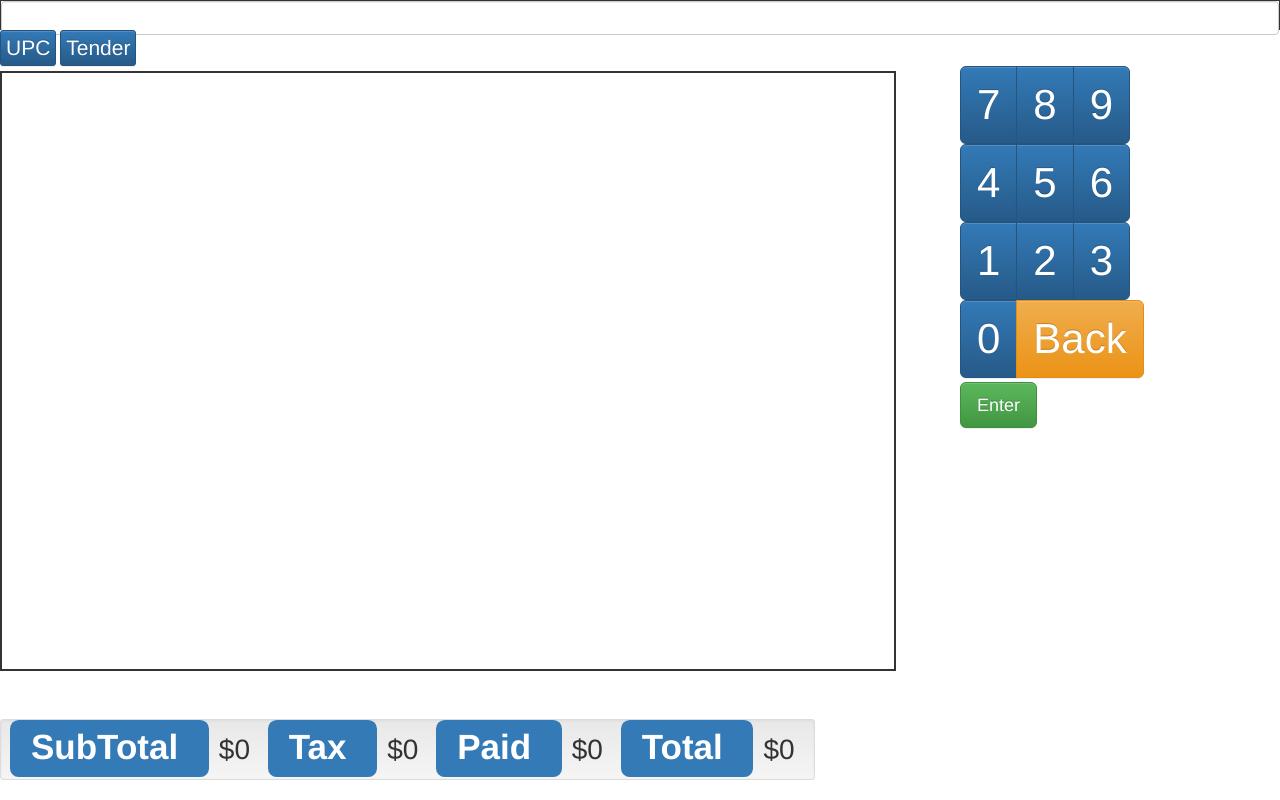
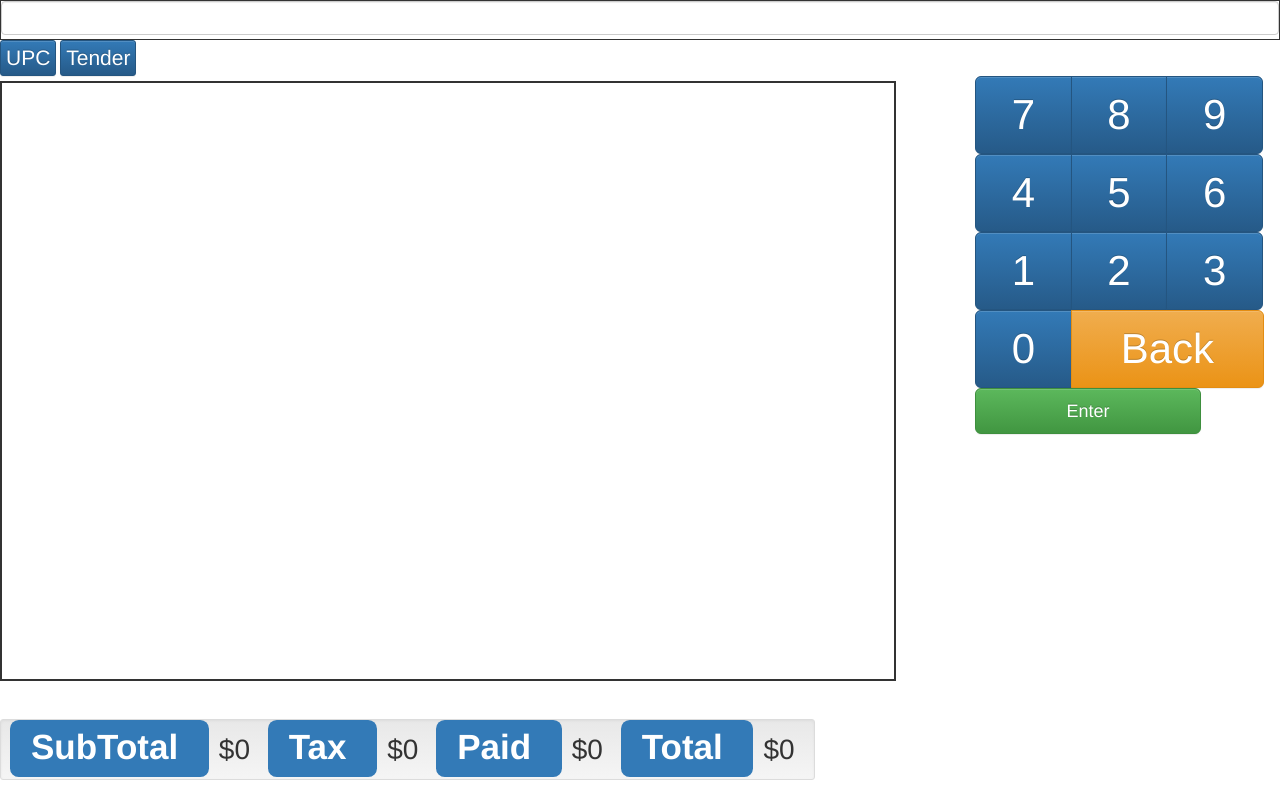
Before and after one commit to maxolasersquad/orthosie, a Django app: page /register/ in a window 1280 px wide. Run offline with Django 3.2, Linux system fonts and the light colour scheme; data comes from the database, SQL or seed files in the repository; data that the repository does not hold is empty; some libraries are stand-ins or nearby versions.

Commit message:
More Bootstrap goodness on the register interface.

```diff
--- a/static/css/register.css
+++ b/static/css/register.css
@@ -19,7 +19,7 @@
 
 #input {
   border: 1px solid;
-  height: 30px;
+  height: 40px;
 }
 
 #transactions {
--- a/templates/register/index.html
+++ b/templates/register/index.html
@@ -54,7 +54,7 @@
     <div id='tender'>
 {%include "register/ringtype.html" %}
     </div>
-    <div id='transactions'>
+    <div id='transactions' class="container">
 {% include "register/transactions.html" %}
     </div>
     <div id='totals'>
--- a/templates/register/numpad.html
+++ b/templates/register/numpad.html
@@ -19,27 +19,27 @@
 
 <div id='numpad'>
   <div id='numpad_numbers'>
-    <div id='first_row' class='btn-group'>
-      <button class='btn btn-primary btn-lg numpad_number' onclick='Orthosie.input.append(7);'>7</button>
-      <button class='btn btn-primary btn-lg numpad_number' onclick='Orthosie.input.append(8);'>8</button>
-      <button class='btn btn-primary btn-lg numpad_number' onclick='Orthosie.input.append(9);'>9</button>
+    <div id='first_row' class='btn-group col-xs-12'>
+      <button class='btn btn-primary btn-lg numpad_number col-xs-4' onclick='Orthosie.input.append(7);'>7</button>
+      <button class='btn btn-primary btn-lg numpad_number col-xs-4' onclick='Orthosie.input.append(8);'>8</button>
+      <button class='btn btn-primary btn-lg numpad_number col-xs-4' onclick='Orthosie.input.append(9);'>9</button>
     </div>
-    <div id='second_row' class='btn-group'>
-      <button class='btn btn-primary btn-lg numpad_number' onclick='Orthosie.input.append(4);'>4</button>
-      <button class='btn btn-primary btn-lg numpad_number' onclick='Orthosie.input.append(5);'>5</button>
-      <button class='btn btn-primary btn-lg numpad_number' onclick='Orthosie.input.append(6);'>6</button>
+    <div id='second_row' class='btn-group col-xs-12'>
+      <button class='btn btn-primary btn-lg numpad_number col-xs-4' onclick='Orthosie.input.append(4);'>4</button>
+      <button class='btn btn-primary btn-lg numpad_number col-xs-4' onclick='Orthosie.input.append(5);'>5</button>
+      <button class='btn btn-primary btn-lg numpad_number col-xs-4' onclick='Orthosie.input.append(6);'>6</button>
     </div>
-    <div id='third_row' class='btn-group'>
-      <button class='btn btn-primary btn-lg numpad_number' onclick='Orthosie.input.append(1);'>1</button>
-      <button class='btn btn-primary btn-lg numpad_number' onclick='Orthosie.input.append(2);'>2</button>
-      <button class='btn btn-primary btn-lg numpad_number' onclick='Orthosie.input.append(3);'>3</button>
+    <div id='third_row' class='btn-group col-xs-12'>
+      <button class='btn btn-primary btn-lg numpad_number col-xs-4' onclick='Orthosie.input.append(1);'>1</button>
+      <button class='btn btn-primary btn-lg numpad_number col-xs-4' onclick='Orthosie.input.append(2);'>2</button>
+      <button class='btn btn-primary btn-lg numpad_number col-xs-4' onclick='Orthosie.input.append(3);'>3</button>
     </div>
-    <div id='fourth_row' class='btn-group'>
-      <button class='btn btn-primary btn-lg numpad_number' onclick='Orthosie.input.append(0);'>0</button>
-      <button class='btn btn-warning btn-lg numpad_number' onclick='Orthosie.input.backspace();'>Back</button>
+    <div id='fourth_row' class='btn-group col-xs-12'>
+      <button class='btn btn-primary btn-lg numpad_number col-xs-4' onclick='Orthosie.input.append(0);'>0</button>
+      <button class='btn btn-warning btn-lg numpad_number col-xs-8' onclick='Orthosie.input.backspace();'>Back</button>
     </div>
   </div>
-  <div id='numpad_enter'>
-    <button class='btn btn-success btn-lg' onclick='Orthosie.input.submit();'>Enter</button>
+  <div id='numpad_enter' class='col-xs-12'>
+    <button class='btn btn-success btn-lg col-xs-12' onclick='Orthosie.input.submit();'>Enter</button>
   </div>
 </div>
--- a/templates/register/transactions.html
+++ b/templates/register/transactions.html
@@ -16,7 +16,7 @@
     You should have received a copy of the GNU General Public License
     along with Orthosie.  If not, see <http://www.gnu.org/licenses/>.
 -->
-  <table>
+  <table class="table table-striped table-hover table-condensed table-responsive">
     <tbody>
 {% for line_item in line_items %}
         <tr>
```
